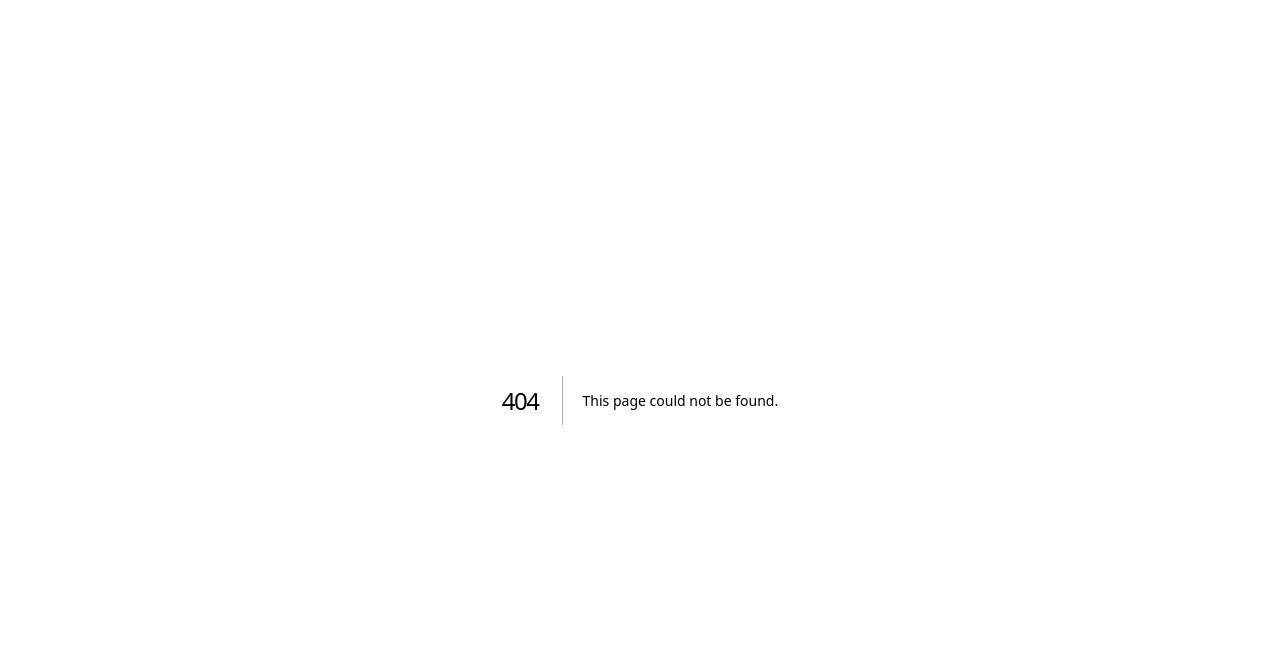
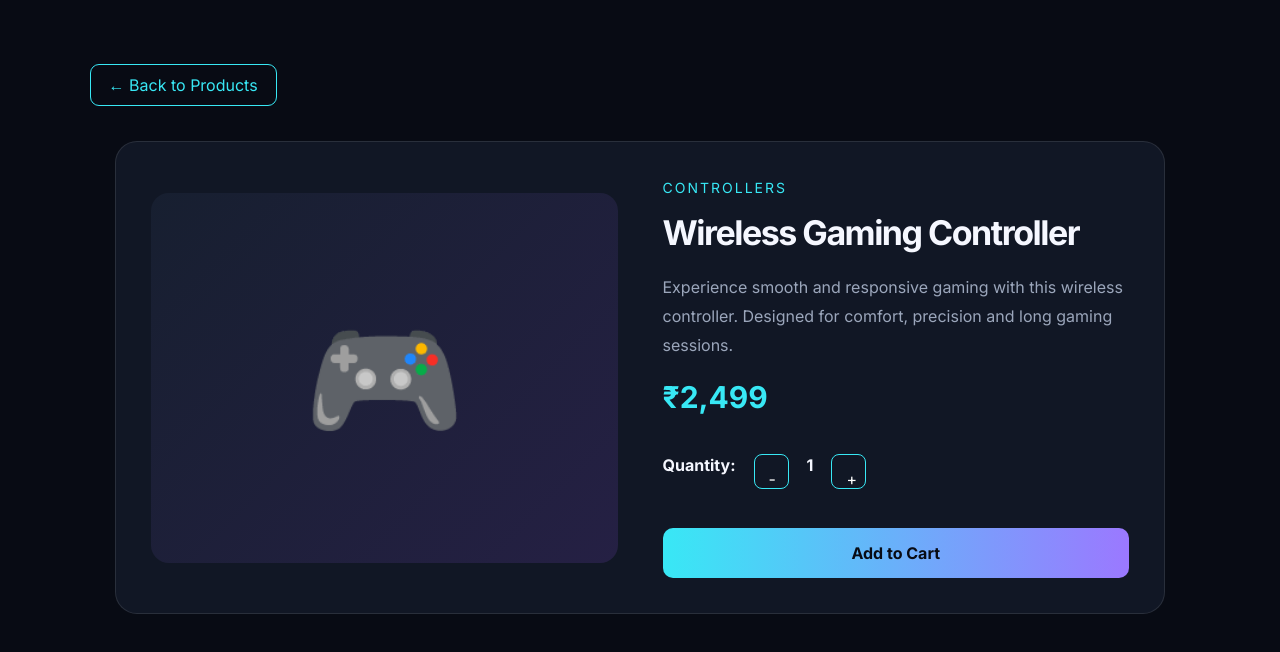
Before and after one commit to prthmborhade853-stackguru/gaming-hub-login, a Next.js app in the folder frontend/: page /products/1 in a window 1280 px wide. Before the commit this address had no page. Shown: the top 652 px of the page. Built offline with nearby package versions, Linux system fonts and the light colour scheme.

Commit message:
Create product details page with cart functionality
This file implements a product details page that displays product information, allows users to select quantity, and add items to the cart.

```diff
--- /dev/null
+++ b/frontend/app/products/[id]/page.tsx
@@ -0,0 +1,293 @@
+
+"use client";
+
+import { useParams, useRouter } from "next/navigation";
+import { useState } from "react";
+
+const products = [
+  {
+    id: "1",
+    name: "Wireless Gaming Controller",
+    category: "Controllers",
+    price: 2499,
+    icon: "🎮",
+    description:
+      "Experience smooth and responsive gaming with this wireless controller. Designed for comfort, precision and long gaming sessions.",
+  },
+  {
+    id: "2",
+    name: "RGB Mechanical Keyboard",
+    category: "Keyboards",
+    price: 1999,
+    icon: "⌨️",
+    description:
+      "A mechanical gaming keyboard with RGB lighting, responsive keys and a durable design for an enhanced gaming experience.",
+  },
+  {
+    id: "3",
+    name: "Pro Gaming Headset",
+    category: "Headsets",
+    price: 1799,
+    icon: "🎧",
+    description:
+      "Enjoy immersive sound, clear communication and comfortable ear cushions during your gaming sessions.",
+  },
+  {
+    id: "4",
+    name: "Precision Gaming Mouse",
+    category: "Mice",
+    price: 999,
+    icon: "🖱️",
+    description:
+      "Improve your gaming accuracy with a precision gaming mouse featuring responsive controls and an ergonomic design.",
+  },
+  {
+    id: "5",
+    name: "RGB Gaming Mousepad",
+    category: "Accessories",
+    price: 699,
+    icon: "🟪",
+    description:
+      "A smooth gaming surface with RGB styling, designed to support precise mouse movement.",
+  },
+  {
+    id: "6",
+    name: "Pro Wireless Controller",
+    category: "Controllers",
+    price: 3299,
+    icon: "🕹️",
+    description:
+      "A premium wireless controller built for comfortable handling, accurate controls and extended gaming sessions.",
+  },
+];
+
+export default function ProductDetailsPage() {
+  const params = useParams();
+  const router = useRouter();
+
+  const [quantity, setQuantity] = useState(1);
+
+  const product = products.find(
+    (p) => p.id === String(params.id)
+  );
+
+  if (!product) {
+    return (
+      <main className="details-page">
+        <h1>Product Not Found</h1>
+
+        <button onClick={() => router.push("/products")}>
+          Back to Products
+        </button>
+      </main>
+    );
+  }
+
+  // Store product ID after checking that product exists.
+  // This fixes TypeScript error TS18048.
+  const productId = product.id;
+
+  function addToCart() {
+    try {
+      const savedCart = localStorage.getItem("gamingHubCart");
+
+      const cart: string[] = savedCart
+        ? JSON.parse(savedCart)
+        : [];
+
+      if (!Array.isArray(cart)) {
+        throw new Error("Invalid cart data");
+      }
+
+      for (let i = 0; i < quantity; i++) {
+        cart.push(productId);
+      }
+
+      localStorage.setItem(
+        "gamingHubCart",
+        JSON.stringify(cart)
+      );
+
+      alert("Product added to cart!");
+    } catch (error) {
+      console.error("Cart error:", error);
+      alert("Unable to add product to cart.");
+    }
+  }
+
+  return (
+    <main className="details-page">
+      <style jsx>{`
+        .details-page {
+          min-height: 100vh;
+          padding: 50px 7%;
+          background: #080b14;
+          color: #f5f7ff;
+        }
+
+        .back {
+          background: transparent;
+          color: #38e8f5;
+          border: 1px solid #38e8f5;
+          padding: 10px 18px;
+          border-radius: 9px;
+          cursor: pointer;
+          margin-bottom: 35px;
+        }
+
+        .details-card {
+          max-width: 1050px;
+          margin: auto;
+          display: grid;
+          grid-template-columns: 1fr 1fr;
+          gap: 45px;
+          align-items: center;
+          background: #111725;
+          border: 1px solid rgba(255,255,255,.1);
+          border-radius: 22px;
+          padding: 35px;
+        }
+
+        .product-art {
+          min-height: 370px;
+          display: flex;
+          align-items: center;
+          justify-content: center;
+          background: linear-gradient(135deg, #171f30, #252044);
+          border-radius: 18px;
+          font-size: 130px;
+        }
+
+        .category {
+          color: #38e8f5;
+          font-size: 14px;
+          text-transform: uppercase;
+          letter-spacing: 2px;
+        }
+
+        h1 {
+          font-size: 34px;
+          margin: 15px 0;
+        }
+
+        .description {
+          color: #9ba6bb;
+          line-height: 1.8;
+          margin: 20px 0;
+        }
+
+        .price {
+          font-size: 30px;
+          font-weight: bold;
+          color: #38e8f5;
+          margin: 20px 0;
+        }
+
+        .quantity {
+          display: flex;
+          align-items: center;
+          gap: 18px;
+          margin: 25px 0;
+        }
+
+        .quantity button {
+          width: 35px;
+          height: 35px;
+          border: 1px solid #38e8f5;
+          border-radius: 8px;
+          background: transparent;
+          color: white;
+          cursor: pointer;
+        }
+
+        .add-button {
+          width: 100%;
+          padding: 15px;
+          border: none;
+          border-radius: 10px;
+          background: linear-gradient(90deg, #38e8f5, #9b78ff);
+          color: #080b14;
+          font-weight: bold;
+          font-size: 16px;
+          cursor: pointer;
+        }
+
+        .add-button:hover {
+          opacity: .85;
+        }
+
+        @media (max-width: 700px) {
+          .details-card {
+            grid-template-columns: 1fr;
+            padding: 20px;
+          }
+
+          .product-art {
+            min-height: 250px;
+            font-size: 90px;
+          }
+
+          h1 {
+            font-size: 27px;
+          }
+        }
+      `}</style>
+
+      <button
+        className="back"
+        onClick={() => router.push("/products")}
+      >
+        ← Back to Products
+      </button>
+
+      <section className="details-card">
+        <div className="product-art">
+          {product.icon}
+        </div>
+
+        <div>
+          <span className="category">
+            {product.category}
+          </span>
+
+          <h1>{product.name}</h1>
+
+          <p className="description">
+            {product.description}
+          </p>
+
+          <div className="price">
+            ₹{product.price.toLocaleString("en-IN")}
+          </div>
+
+          <div className="quantity">
+            <strong>Quantity:</strong>
+
+            <button
+              onClick={() =>
+                setQuantity(Math.max(1, quantity - 1))
+              }
+            >
+              -
+            </button>
+
+            <strong>{quantity}</strong>
+
+            <button
+              onClick={() => setQuantity(quantity + 1)}
+            >
+              +
+            </button>
+          </div>
+
+          <button
+            className="add-button"
+            onClick={addToCart}
+          >
+            Add to Cart
+          </button>
+        </div>
+      </section>
+    </main>
+  );
+}
```
